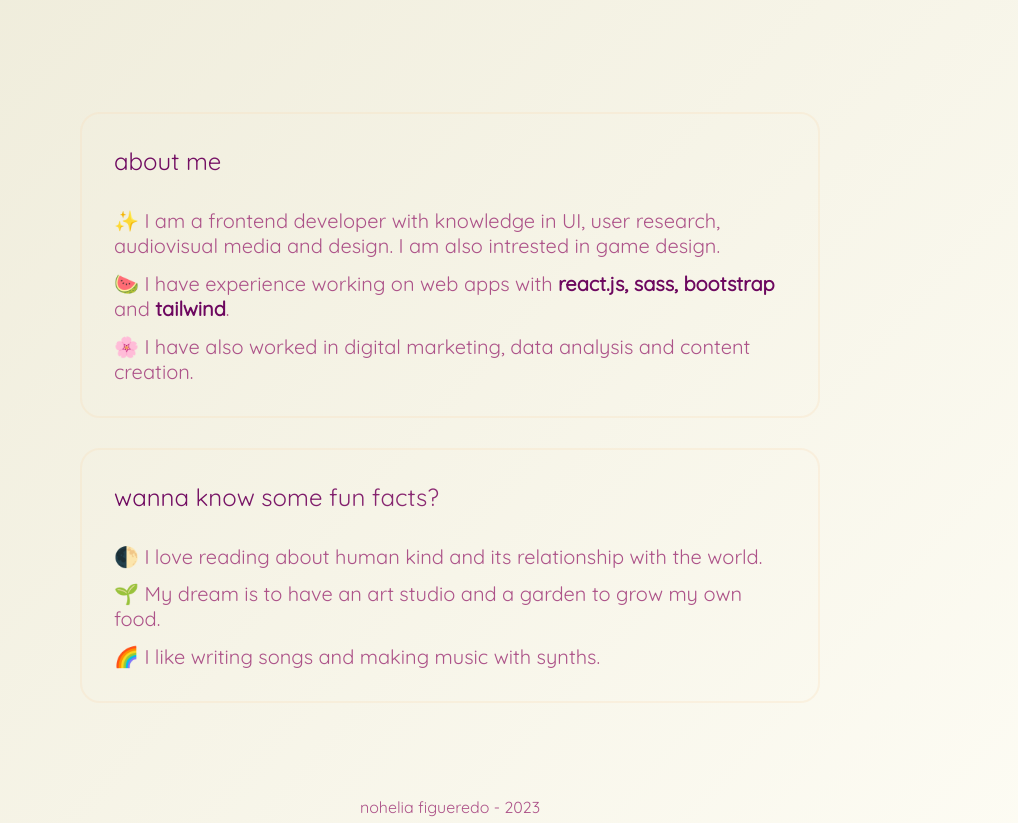
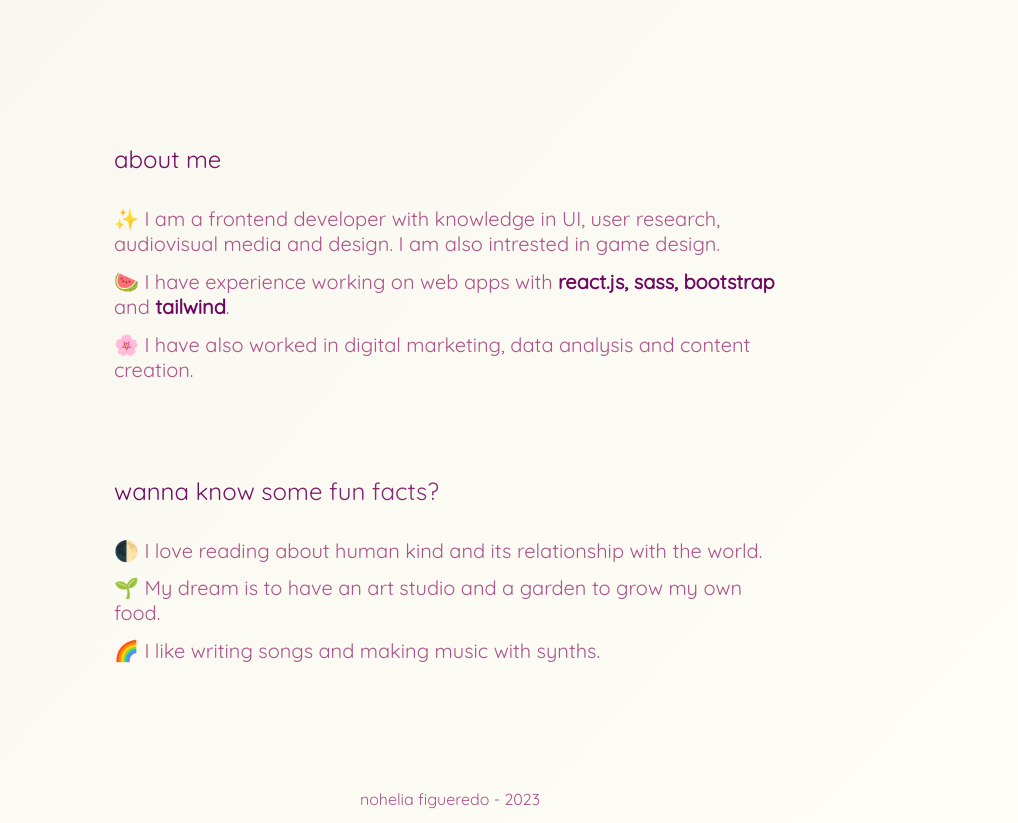
Before and after one commit to nohelia-f/frontend-porfolio, a plain HTML site: page index.html in a window 1280 px wide. Shown: the part 630-1453 px from the top of the page, without its empty margins (190-1208 px from the left). Drawn offline with Linux system fonts and the light colour scheme.

Commit message:
lighter backgr, removed about border, changed title

```diff
--- a/index.html
+++ b/index.html
@@ -16,7 +16,7 @@
     <link rel="icon" type="image/png" sizes="16x16" href="/favicon-16x16.png">
     <link rel="manifest" href="/site.webmanifest">
 
-    <title>nohelia f | frontend developer</title>
+    <title>nohelia f - frontend developer</title>
 </head>
 <body>
     <header class="container">
--- a/styles/secondary-pages.css
+++ b/styles/secondary-pages.css
@@ -6,7 +6,7 @@
 
 body {
     background: rgb(211, 155, 179);
-    background: linear-gradient(132deg, rgba(211, 155, 179, 1) 0%, rgb(247, 245, 233) 16%, #fffef7 89%, rgba(248, 182, 168, 0.986453956582633) 100%);
+    background: linear-gradient(132deg, rgba(211, 155, 179, 1) 0%, rgba(248, 247, 239) 16%, #fffef7 89%, rgba(248, 182, 168, 0.986453956582633) 100%);
     background-size: 100%;
     background-repeat: no-repeat;
     font-family: 'Quicksand', sans-serif;
@@ -66,7 +66,7 @@ a:hover {
 
 #navbar-menu-pages {
     background: #fffef7;
-    background: linear-gradient(132deg, rgb(238, 235, 217) 0%, #fffef7 100%);
+    background: linear-gradient(132deg, rgba(248, 247, 239) 0%, #fffef7 100%);
     display: flex;
     align-items: center;
     justify-content: center;
--- a/styles/styles.css
+++ b/styles/styles.css
@@ -5,7 +5,7 @@
 
 body {
     background: rgb(211, 155, 179);
-    background: linear-gradient(132deg, rgba(211, 155, 179, 1) 0%, rgb(238, 235, 217) 16%, #fffef7 89%, #f8b6a8fb 100%);
+    background: linear-gradient(132deg, rgba(211, 155, 179, 1) 0%, rgba(248,247,239) 16%, #fffef7 89%, #f8b6a8fb 100%);
     background-size: 100%;
     background-repeat: no-repeat;
     font-family: 'Quicksand', sans-serif;
@@ -75,7 +75,7 @@ a:hover {
 
 #navbar-menu-pages {
     background: #fffef7;
-    background: linear-gradient(132deg, rgb(238, 235, 217) 0%, #fffef7 100%);
+    background: linear-gradient(132deg, rgb(248, 247, 239) 0%, #fffef7 100%);
     display: flex;
     align-items: center;
     justify-content: center;
@@ -125,9 +125,6 @@ p {
 }
 
 .about-box {
-    border: solid rgba(247, 217, 179, 0.26);
-    border-radius: 20px;
-    border-width: 2px;
     margin: 30px;
     row-gap: 4rem;
     max-width: 42em;
```
